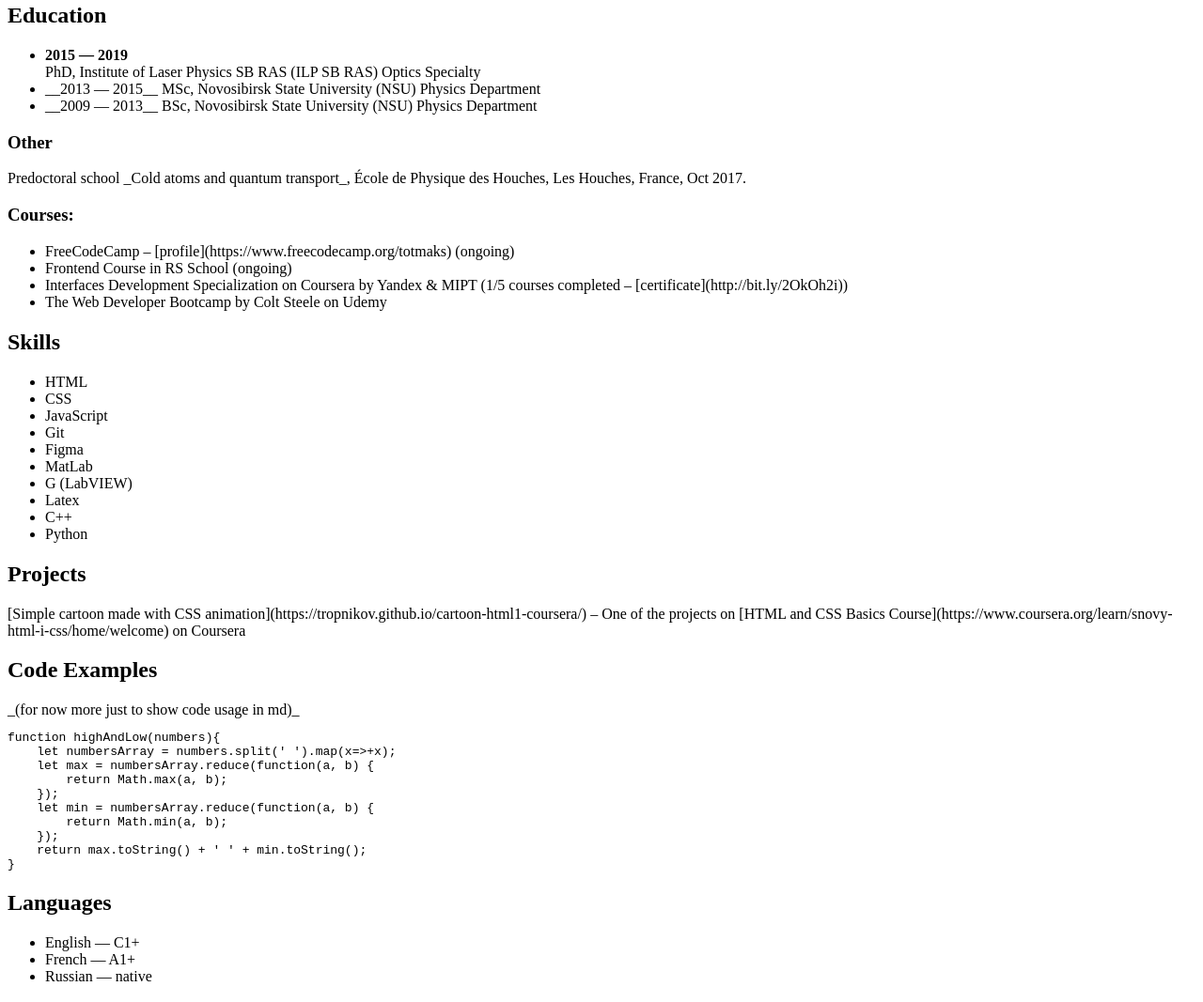
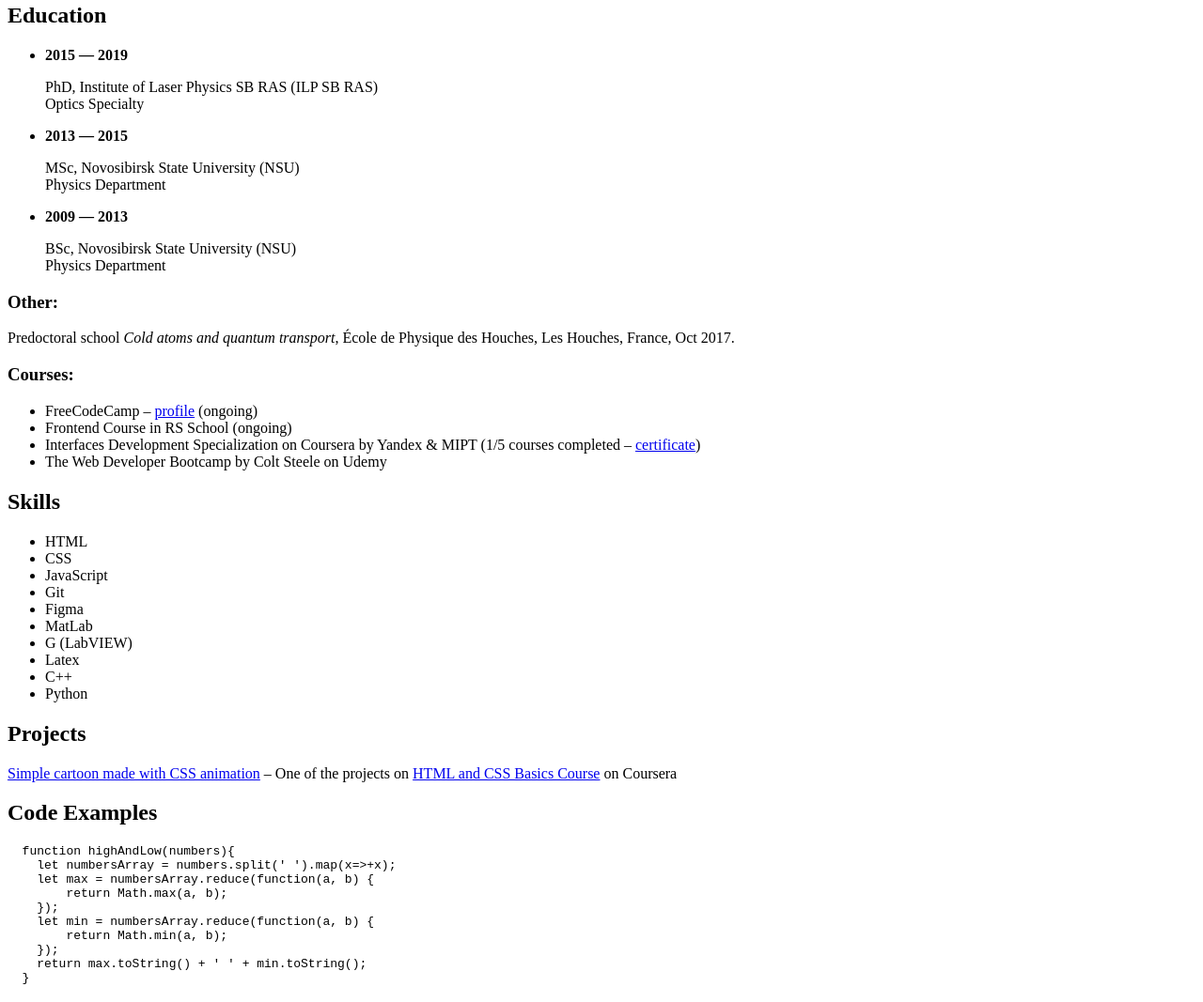
Before and after one commit to tropnikov/rsschool-cv, a plain HTML site: page index.html in a window 1280 px wide. Shown: the part 640-1707 px from the top of the page at 94% size. Drawn offline with Linux system fonts and the light colour scheme.

Commit message:
feat: add more layout

```diff
--- a/index.html
+++ b/index.html
@@ -44,13 +44,13 @@
         <ul>
           <li>
             Experimental research in the following areas: precision spectroscopy
-            of magnesium atoms, methods of frequency stabilization, development of
-            an optical frequency standard;
+            of magnesium atoms, methods of frequency stabilization, development
+            of an optical frequency standard;
           </li>
           <li>
             Development of a digital thermal stabilization system using ADC-DAC
-            and LabVIEW and a digital system for compensating the linear frequency
-            drift of the laser system;
+            and LabVIEW and a digital system for compensating the linear
+            frequency drift of the laser system;
           </li>
           <li>
             Theoretical calculations in MatLab of the interaction of cold
@@ -66,58 +66,61 @@
         <ul>
           <li>
             A digital two-stage system for thermal stabilization based on PID
-            controllers using LabVIEW with an accuracy of 1 mK has been developed
-            and implemented, which is currently used on a daily basis;
+            controllers using LabVIEW with an accuracy of 1 mK has been
+            developed and implemented, which is currently used on a daily basis;
           </li>
           <li>
             The frequency stability of the laser system were significantly
-            increased due to the modernization of the laser system (by an order of
-            magnitude, from Δν/ν = E-15 to E-16 at an averaging time of 1000 s)
-            when it was stabilized by the clock transition in cold magnesium
+            increased due to the modernization of the laser system (by an order
+            of magnitude, from Δν/ν = E-15 to E-16 at an averaging time of 1000
+            s) when it was stabilized by the clock transition in cold magnesium
             atoms.
           </li>
         </ul>
       </section>
 
+      <section>
         <h2>Education</h2>
-
         <ul>
-        <li><strong>2015 — 2019</strong></li>
-        PhD, Institute of Laser Physics SB RAS (ILP SB RAS) Optics Specialty
           <li>
-          __2013 — 2015__ MSc, Novosibirsk State University (NSU) Physics
-          Department
+            <strong>2015 — 2019</strong>
+            <p>
+              PhD, Institute of Laser Physics SB RAS (ILP SB RAS)<br />
+              Optics Specialty
+            </p>
           </li>
-
           <li>
-          __2009 — 2013__ BSc, Novosibirsk State University (NSU) Physics
-          Department
+            <strong>2013 — 2015</strong>
+            <p>MSc, Novosibirsk State University (NSU)<br>
+              Physics Department</p>
+          </li>
+          <li>
+            <strong>2009 — 2013</strong>
+            <p>BSc, Novosibirsk State University (NSU)<br> Physics
+            Department</p>
           </li>
         </ul>
-
-      <h3>Other</h3>
-
+        <h3>Other:</h3>
         <p>
-        Predoctoral school _Cold atoms and quantum transport_, École de Physique
-        des Houches, Les Houches, France, Oct 2017.
+          Predoctoral school <em>Cold atoms and quantum transport</em>, École de
+          Physique des Houches, Les Houches, France, Oct 2017.
         </p>
-
         <h3>Courses:</h3>
         <ul>
           <li>
-          FreeCodeCamp – [profile](https://www.freecodecamp.org/totmaks)
-          (ongoing)
+            FreeCodeCamp – <a href="https://www.freecodecamp.org/totmaks">profile</a> (ongoing)
           </li>
           <li>Frontend Course in RS School (ongoing)</li>
           <li>
             Interfaces Development Specialization on Coursera by Yandex & MIPT
-          (1/5 courses completed – [certificate](http://bit.ly/2OkOh2i))
+            (1/5 courses completed – <a href="http://bit.ly/2OkOh2i">certificate</a>)
           </li>
           <li>The Web Developer Bootcamp by Colt Steele on Udemy</li>
         </ul>
+      </section>
 
+      <section class="skills">
         <h2>Skills</h2>
-
         <ul>
           <li>HTML</li>
           <li>CSS</li>
@@ -130,18 +133,25 @@
           <li>C++</li>
           <li>Python</li>
         </ul>
+      </section>
 
+      <section>
         <h2>Projects</h2>
-
-      [Simple cartoon made with CSS
-      animation](https://tropnikov.github.io/cartoon-html1-coursera/) – One of
-      the projects on [HTML and CSS Basics
-      Course](https://www.coursera.org/learn/snovy-html-i-css/home/welcome) on
-      Coursera
-
+        <p>
+          <a href="https://tropnikov.github.io/cartoon-html1-coursera/"
+            >Simple cartoon made with CSS animation</a
+          >
+          – One of the projects on
+          <a href="https://www.coursera.org/learn/snovy-html-i-css/home/welcome"
+            >HTML and CSS Basics Course</a
+          >
+          on Coursera
+        </p>
+      </section>
+      <section>
         <h2>Code Examples</h2>
 
-      _(for now more just to show code usage in md)_
+        <!-- <p><em>(for now more just to show code usage in md)</em></p> -->
         <code>
           <pre>
   function highAndLow(numbers){
@@ -154,17 +164,18 @@ function highAndLow(numbers){
     });
     return max.toString() + ' ' + min.toString();
   }
-</pre
-        >
+          </pre>
         </code>
+      </section>
 
+      <section>
         <h2>Languages</h2>
-
         <ul>
           <li>English — C1+</li>
           <li>French — A1+</li>
           <li>Russian — native</li>
         </ul>
+      </section>
     </main>
   </body>
 </html>
```
Lines whose indentation alone changed are shown as unchanged.
